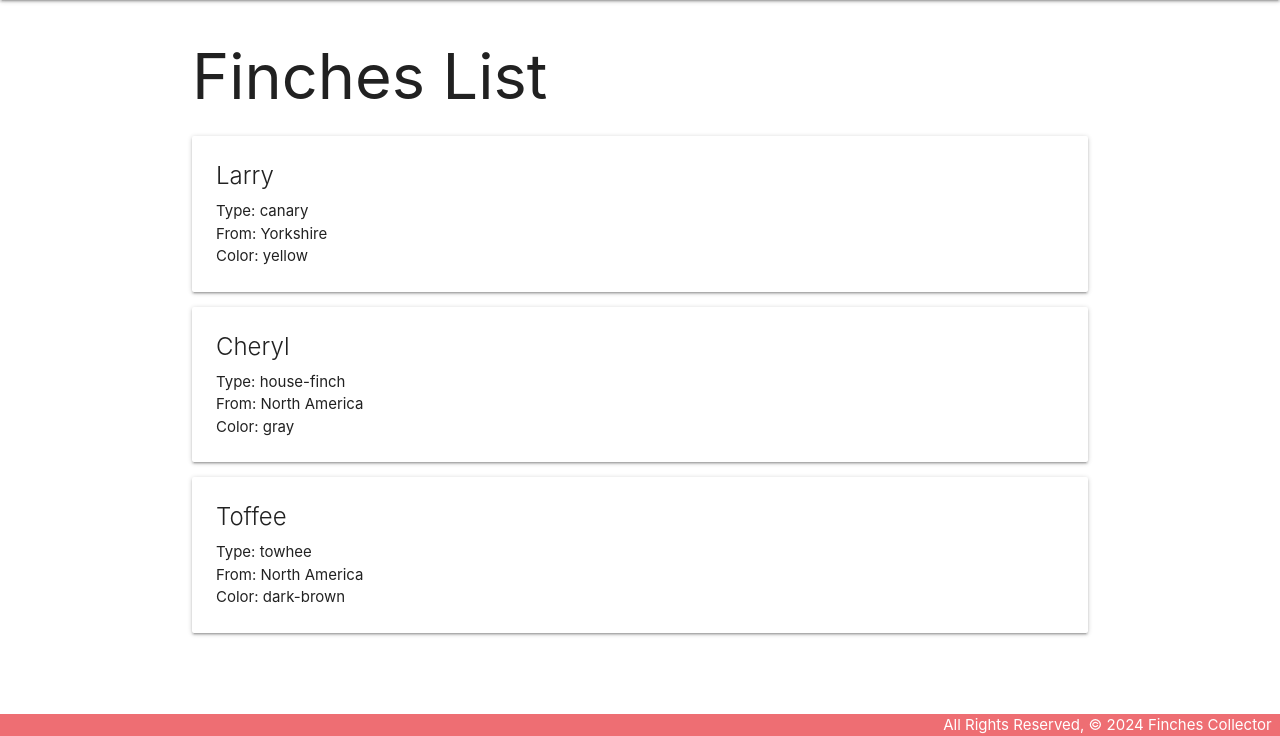
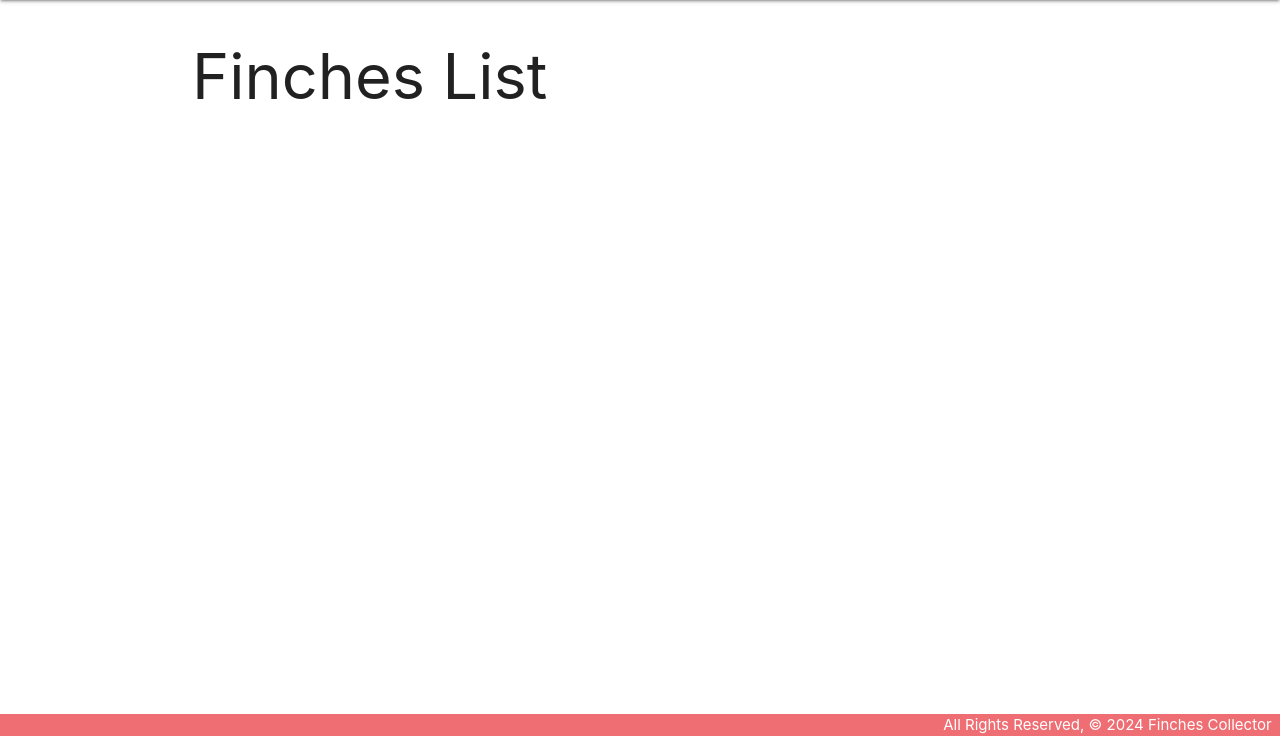
Before and after one commit to xkawixgirlx/finchcollector, a Django app: page /finches/ in a window 1280 px wide. Shown: the part 64-800 px from the top of the page. Run offline with Django 5.2, Linux system fonts and the light colour scheme; data that the repository does not hold is empty.

Commit message:
Refactor index.html

```diff
--- a/main_app/templates/finches/index.html
+++ b/main_app/templates/finches/index.html
@@ -8,7 +8,7 @@
     <div class="card-content">
         <span class="card-title">{{ finch.name }}</span>
         <p>Type: {{ finch.type }}</p>
-        <p>From: {{ finch.from }}</p>
+        <p>From: {{ finch.place }}</p>
         <p>Color: {{ finch.color }}</p>
     </div>
 </div>
--- a/main_app/views.py
+++ b/main_app/views.py
@@ -1,10 +1,6 @@
 from django.shortcuts import render
+from .models import Finch
 
-finches = [
-    {'name': 'Larry', 'type':'canary', 'from': 'Yorkshire', 'color': 'yellow'},
-    {'name': 'Cheryl', 'type':'house-finch', 'from': 'North America', 'color': 'gray'},
-    {'name': 'Toffee', 'type':'towhee', 'from': 'North America', 'color': 'dark-brown'},
-]
 
 
 # Create your views here.
@@ -17,4 +13,5 @@ def about(request):
 
 
 def finches_index(request):
+    finches = Finch.objects.all()
     return render(request, 'finches/index.html', {'finches': finches})
```
